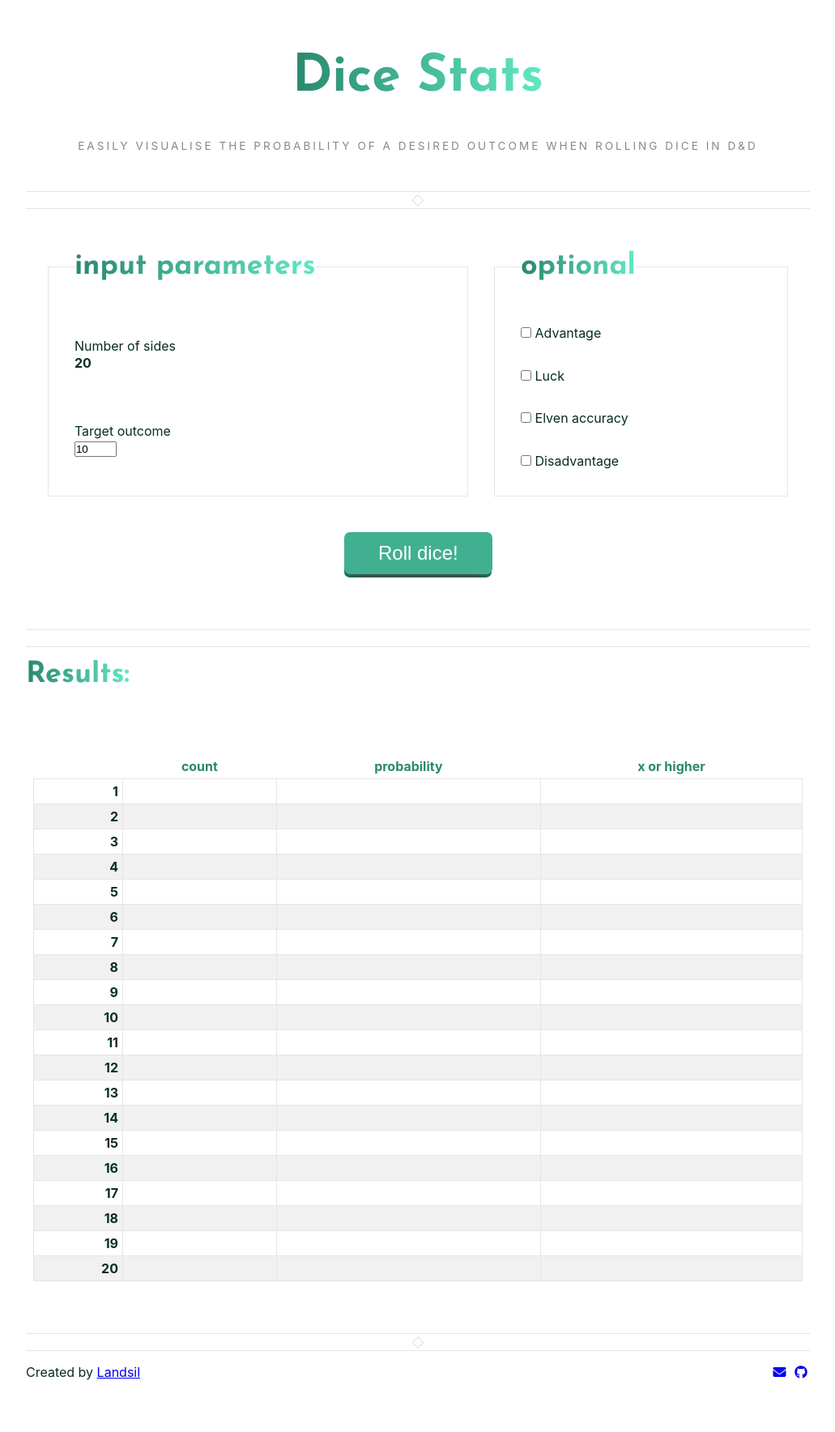
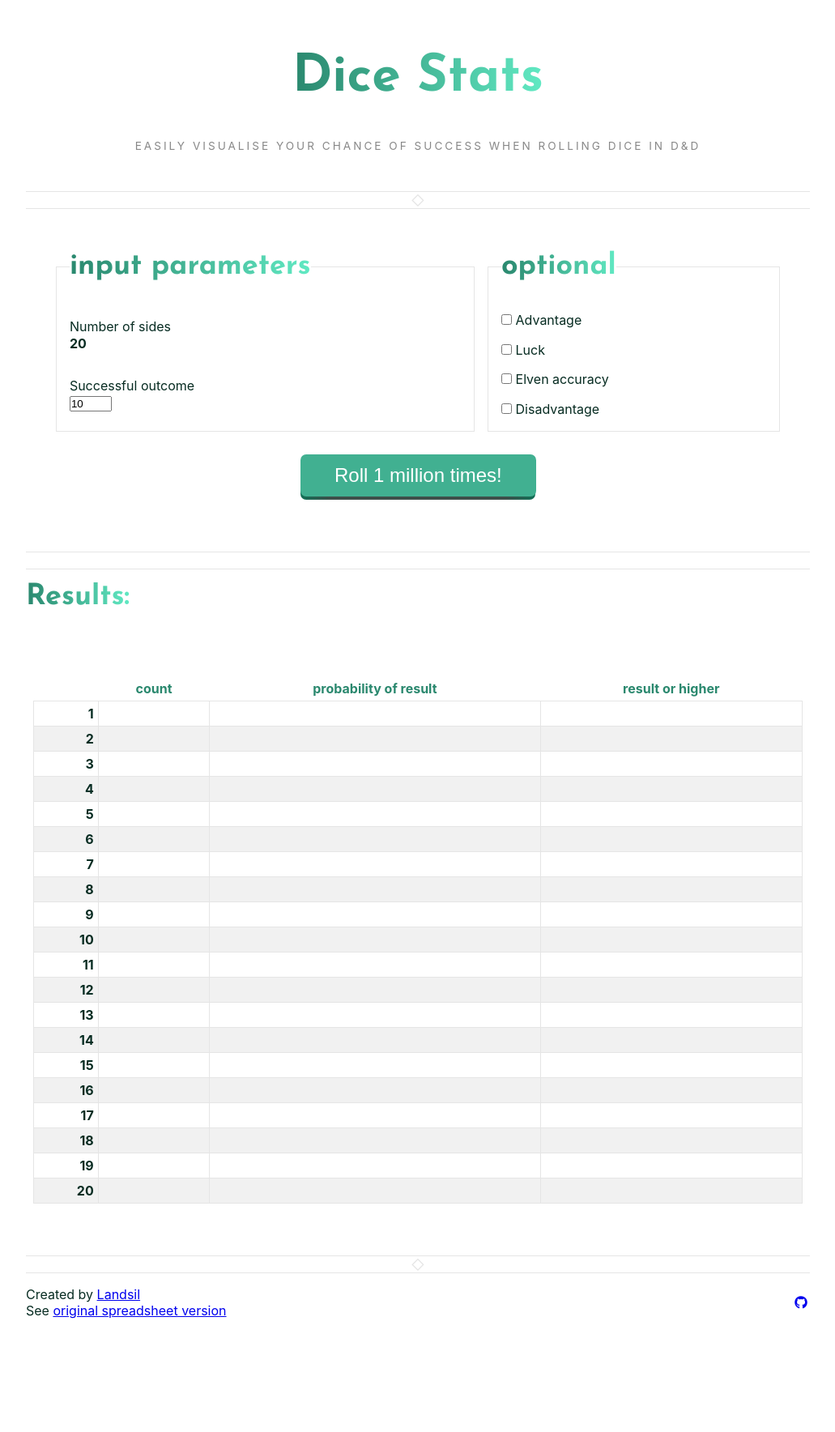
Before and after one commit to Star-Squid/landsil.github.io, a Jekyll site: the page DiceStats/index.html, which Jekyll copies as it is, in a window 1280 px wide. Shown: the whole page at 81% size, without its empty margins (124-1155 px from the left). Built offline with Jekyll 4.4.1, drawn with Linux system fonts in a browser that asks for light colours; nearby versions of some CDN libraries; after the commit the page ends 1692 px from its top, so only the background shows below that.

```diff
--- a/DiceStats/displayData.js
+++ /dev/null
@@ -1,16 +0,0 @@
-//uncheck advantages when a disadvantage is clicked
-function checkAdvantage(obj) {
-  if (obj.classList.contains("dis")) {
-    var advs = document.getElementsByClassName("adv");
-
-    for (var i = 0; i < advs.length; i++) {
-      advs[i].checked = false;
-    }
-  } else if (obj.classList.contains("adv")) {
-    var diss = document.getElementsByClassName("dis");
-
-    for (var i = 0; i < diss.length; i++) {
-      diss[i].checked = false;
-    }
-  }
-}
--- a/DiceStats/index.html
+++ b/DiceStats/index.html
@@ -14,22 +14,18 @@
       src="https://kit.fontawesome.com/2a2cd0823a.js"
       crossorigin="anonymous"
     ></script>
-    <script src="https://code.jquery.com/jquery-2.1.4.min.js" defer></script>
     <link rel="icon" href="favicon.ico" sizes="any" />
-
     <script src="skillCheck.js" charset="utf-8" defer></script>
-    <script src="displayData.js" charset="utf-8" defer></script>
-
 </head>
 
-  <body>
+<body>
 
 <!-- header section -->
 <header class="centred">
 <div class="forcontent">
   <h1>Dice Stats</h1>
   <div class="subheading" role="doc-subtitle">
-    easily visualise the probability of a desired outcome when rolling dice in D&D
+    easily visualise your chance of success when rolling dice in D&D
   </div>
   <div class="flourish">◇</div>
 </header>
@@ -40,74 +36,59 @@
 <div class="forcontent">
 
   <!-- input form -->
-  <form class="parameter-input" id="parameter-input">
-    <!-- left field -->
+  <form id="parameter-input">
+
     <fieldset>
       <legend>
         <h2>input parameters</h2>
       </legend>
-
 
         <label for="sides">Number of sides<br>
           <b>20</b>
         <!-- <input name="sides" placeholder="20"  type="number" min="1" max="20"> -->
         </label>
 
-        <label for="target">Target outcome<br>
+        <label for="target">Successful outcome<br>
           <input name="target" placeholder="10" value="10" type="number" min="1" max="20">
           </label>
 
-
     </fieldset>
 
-    <!-- right field -->
     <fieldset>
       <legend>
         <h2>optional</h2>
       </legend>
 
         <label for="advantage">
-          <input name="advantage" type="checkbox" class="adv" onchange="checkAdvantage(this)"
-          >
+          <input name="advantage" type="checkbox" class="adv" onchange="checkAdvantage(this)">
           Advantage
         </label>
 
         <label for="luck">
-          <input name="luck" type="checkbox" class="adv" onchange="checkAdvantage(this)"
-          >
+          <input name="luck" type="checkbox" class="adv" onchange="checkAdvantage(this)">
           Luck
         </label>
 
         <label for="elven">
-          <input name="elven" type="checkbox" class="adv" onchange="checkAdvantage(this)"
-          >
+          <input name="elven" type="checkbox" class="adv" onchange="checkAdvantage(this)">
           Elven accuracy
         </label>
 
         <label for="disadvantage">
-          <input name="disadvantage" type="checkbox" class="dis" onchange="checkAdvantage(this)"
-          >
+          <input name="disadvantage" type="checkbox" class="dis" onchange="checkAdvantage(this)">
           Disadvantage
         </label>
-
-        <!-- onchange="checkAdvantage(this)" -->
 
     </fieldset>
 
 <div class="button-area">
-  <button type="submit" onclick="return populateTable()" class="pushable">
+  <button type="submit" class="pushable" onclick="return populateTable()">
     <span role="presentation" class="shadow"></span>
     <span role="presentation" class="edge"></span>
-    <span class="frontbtn"> Roll dice! </span>
+    <span class="frontbtn"> Roll 1 million times! </span>
   </button>
 </div>
   </form>
-
-
-  <!-- <input name="sides" placeholder="20" data-value-type="integer" data-options-type="options" data-validation-method="number_range" type="number" min="1" max="20"> -->
-
-
-
 
   <!-- results -->
   <div class="flourish">&nbsp;</div>
@@ -120,8 +101,8 @@
     <tr>
       <th>&nbsp;</th>
       <th>count</th>
-      <th>probability</th>
-      <th>x or higher</th>
+      <th>probability of result</th>
+      <th>result or higher</th>
     </tr>
     </thead>
     <tbody>
@@ -248,141 +229,24 @@
     <tbody>
   </table>
 
-
 </div>
-
 </main>
 
 <!-- footer section -->
 <footer class="centred">
 
-
       <div class="flourish">◇</div>
       <div class="forcontent">
-    <div>Created by <a href="https://mb-malta.co.uk/mateusz/">Landsil</a></div>
+      <div>Created by <a href="https://mb-malta.co.uk/mateusz/">Landsil</a><br>
+      See <a href="https://github.com/Landsil/apps_script--rollDice">original spreadsheet version</a>
+
+    </div>
     <div>
-      <a href="https://mb-malta.co.uk"><i class="fa-solid fa-envelope icon"></i></a>
+      <!-- <a href="https://mb-malta.co.uk"><i class="fa-solid fa-envelope icon"></i></a> -->
       <a href="https://github.com/Landsil"><i class="fa-brands fa-github icon"></i></a>
     </div>
 
   </div>
 </footer>
-
-    <!-- old -->
-
-    <!-- <div class="container"> -->
-
-        <!-- <form action="POST">
-            <legend>Roll Dice</legend>
-            <input type="text">
-            <label for="disadvantage"><input name="disadvantage" type="checkbox" value="badtime"></label>
-            <button type="submit" value="go">Roll dice</button>
-        </form> -->
-
-        <!-- <form>
-            <label><b>Enter a Message</b></label>
-            <input type="text" name="message" id="user_input">
-          <button type="submit" onclick="return showInput()">Roll dice</button>
-        </form>
-
-        <section id="contain-form">
-
-            <form>
-          <fieldset>
-            <legend>
-              <h2>Input your parameters</h2>
-            </legend>
-            <p>
-              <label for="reason">what can I do for you?</label>
-              <br />
-              <input
-                class="wide-input good-height"
-                type="text"
-                name="Reason"
-                list="reason"
-              />
-              <datalist id="reason">
-                <option>Work with me</option>
-                <option>Help me out</option>
-                <option>Feedback about this website</option>
-                <option>Check out this dad joke</option>
-              </datalist>
-            </p>
-            <p>
-              <label for="name">name</label>
-              <br />
-              <input
-                class="wide-input good-height"
-                id="name"
-                name="Name"
-                type="text"
-                placeholder="your name"
-                required
-              />
-            </p>
-
-            <p>
-              <label for="email">email</label>
-              <br />
-              <input
-                class="wide-input good-height"
-                id="email"
-                name="Email"
-                type="email"
-                placeholder="name@email.com"
-                required
-              />
-            </p>
-
-            <p>
-              <label for="message">your message</label>
-              <br />
-              <textarea
-                class="wide-input good-height"
-                id="message"
-                name="Message"
-                rows="6"
-                minlength="4"
-                maxlength="3000"
-                required
-              ></textarea>
-            </p>
-
-            <p class="checkbox-area">
-              <input
-                class="good-height"
-                type="checkbox"
-                id="human"
-                name="Human"
-                value="human"
-              />
-              <label for="human"
-                >&nbsp; I am a human, vegetable, or mineral</label
-              >
-            </p>
-
-            <p class="button-area right-slide">
-              <button type="reset" class="pushable">
-                <span role="presentation" class="shadow"></span>
-                <span role="presentation" class="edge"></span>
-                <span class="frontbtn"> Clear </span>
-              </button>
-
-              <button type="submit" name="Submit" class="pushable primary">
-                <span role="presentation" class="shadow"></span>
-                <span role="presentation" class="edge"></span>
-                <span class="frontbtn"> Send! </span>
-              </button>
-            </p>
-          </fieldset>
-        </form>
-        </section>
-
-        <section id="contain-results">
-          <h1>Results:</h1>
-        <p id="display"></p>
-</section> -->
-
-
-  </body>
+</body>
 </html>
--- a/DiceStats/skillCheck.js
+++ b/DiceStats/skillCheck.js
@@ -1,14 +1,21 @@
-/**
-This function is responsible for rolling skill checks with DC and a chance to pass it. It lets you use all fancy advantage feats.
-It provides extensive log of results.
-*/
+//uncheck advantages when a disadvantage is clicked and vice versa
+function checkAdvantage(obj) {
+  if (obj.classList.contains("dis")) {
+    var advs = document.getElementsByClassName("adv");
+
+    for (var i = 0; i < advs.length; i++) {
+      advs[i].checked = false;
+    }
+  } else if (obj.classList.contains("adv")) {
+    var diss = document.getElementsByClassName("dis");
+
+    for (var i = 0; i < diss.length; i++) {
+      diss[i].checked = false;
+    }
+  }
+}
 
 const diceForm = document.getElementById("parameter-input");
-
-const resultsField = document.querySelector(
-  "body > main > div > table > tbody:nth-child(2) > tr:nth-child(2) > td.count.face2"
-);
-
 const overview = document.getElementById("overview");
 
 function populateTable() {
@@ -27,13 +34,18 @@ function populateTable() {
   return false;
 }
 
-function webSkillCheck(skillTarget, adv, luck, eAcc, dis) {
+/**
+This function is responsible for rolling skill checks with DC and a chance to pass it. It lets you use all fancy advantage feats.
+It provides an extensive log of the results.
+*/
+
+function webSkillCheck(skillTarget, advantage, luck, elven, disadvantage) {
   const sides = 20;
 
-  let adv_b = adv == "true";
-  let luck_b = luck == "true";
-  let eAcc_b = eAcc == "true";
-  let dis_b = dis == "true";
+  let adv_b = advantage
+  let luck_b = luck
+  let eAcc_b = elven
+  let dis_b = disadvantage
 
   let orMore = 1;
   let sum = 0;
@@ -42,7 +54,7 @@ function webSkillCheck(skillTarget, adv, luck, eAcc, dis) {
   const max = 1000000;
   for (let i = 0; i < max; i++) {
     if (adv_b && luck_b && eAcc_b) {
-      // Roll 4 dice if all are true, take best
+      // Roll 4 dice if all are true, take the best
       let rollCheck = Math.max(
         Math.floor(Math.random() * sides) + 1,
         Math.floor(Math.random() * sides) + 1,
@@ -90,26 +102,27 @@ function webSkillCheck(skillTarget, adv, luck, eAcc, dis) {
     }
   }
 
-  // populate the count row
+  // populate the table
   for (let r = 1; r < 21; r++) {
     sum = sum + r * results[r];
 
-    let countSelector = ".count.face" + r;
-    document.querySelector(countSelector).innerText = results[r];
+
+    document.querySelector(".count.face" + r).innerText = results[r];
     // roll_check.getRange("B" + (7 + r)).setValue(results[r])
 
-    let probabilitySelector = ".probability.face" + r;
-    document.querySelector(probabilitySelector).innerText =
-      (results[r] / max).toFixed(2) + "%";
+    document.querySelector(".probability.face" + r).innerText =
+      ((results[r] / max) * 100).toFixed(2)  + "%";
     // roll_check.getRange("C" + (7 + r)).setValue(results[r] / max)
 
     orMore = orMore - results[r - 1] / max;
-    let higherSelector = ".higher.face" + r;
-    document.querySelector(higherSelector).innerText = orMore.toFixed(2) + "%";
+    document.querySelector(".higher.face" + r).innerText = (100 * orMore).toFixed(2) + "%";
 
     // roll_check.getRange("D" + (7 + r)).setValue(orMore)
     // roll_check.getRange("C8:D27").setNumberFormat("##.##%")
   }
 
+  //highlight target row
+  document.querySelector("tr:nth-child(" + skillTarget + ")").classList.add("highlighted");
+
   average = sum / max;
 }
--- a/DiceStats/skin.css
+++ b/DiceStats/skin.css
@@ -47,7 +47,6 @@ body {
   height: 100vh;
   width: 100vw;
   color: var(--black);
-  /* font-size: var(--regular); */
   text-align: justify;
   text-justify: inter-word;
   background-color: var(--white);
@@ -120,6 +119,7 @@ a:visited {
   color: var(--accent);
   font-weight: 600;
 }
+
 a:focus,
 a:hover,
 a:active {
@@ -131,6 +131,10 @@ a:active {
 .centred {
   display: grid;
   place-content: center;
+}
+
+.highlighted {
+  border: solid 2px var(--accent);
 }
 
 footer .forcontent {
@@ -158,14 +162,12 @@ footer .flourish {
 }
 
 /* FORM */
-
 form {
   display: flex;
   flex-flow: row wrap;
-  gap: 2rem;
+  gap: 1rem;
   align-items: stretch;
   justify-content: center;
-  /* text-align: center; */
 }
 
 fieldset {
@@ -174,8 +176,8 @@ fieldset {
   flex-grow: 1;
   flex-flow: column nowrap;
   justify-content: space-around;
-  gap: 2rem;
-  padding: 2rem;
+  gap: 1rem;
+  padding: 1rem;
   align-items: flex-start;
   line-height: 1.3;
 }
@@ -183,7 +185,7 @@ fieldset {
 .button-area {
   text-align: center;
   width: 100%;
-  padding: 0 2rem 0;
+  padding: 0 1rem 0;
 }
 
 /* BUTTON */
@@ -266,8 +268,6 @@ button {
   outline: none;
 }
 
-
-
 /* TABLE */
 
 .present-results {
@@ -277,6 +277,7 @@ button {
   border-collapse: collapse;
   padding: 5px;
 }
+
 .present-results th {
   border: none;
   padding: 5px;
```
